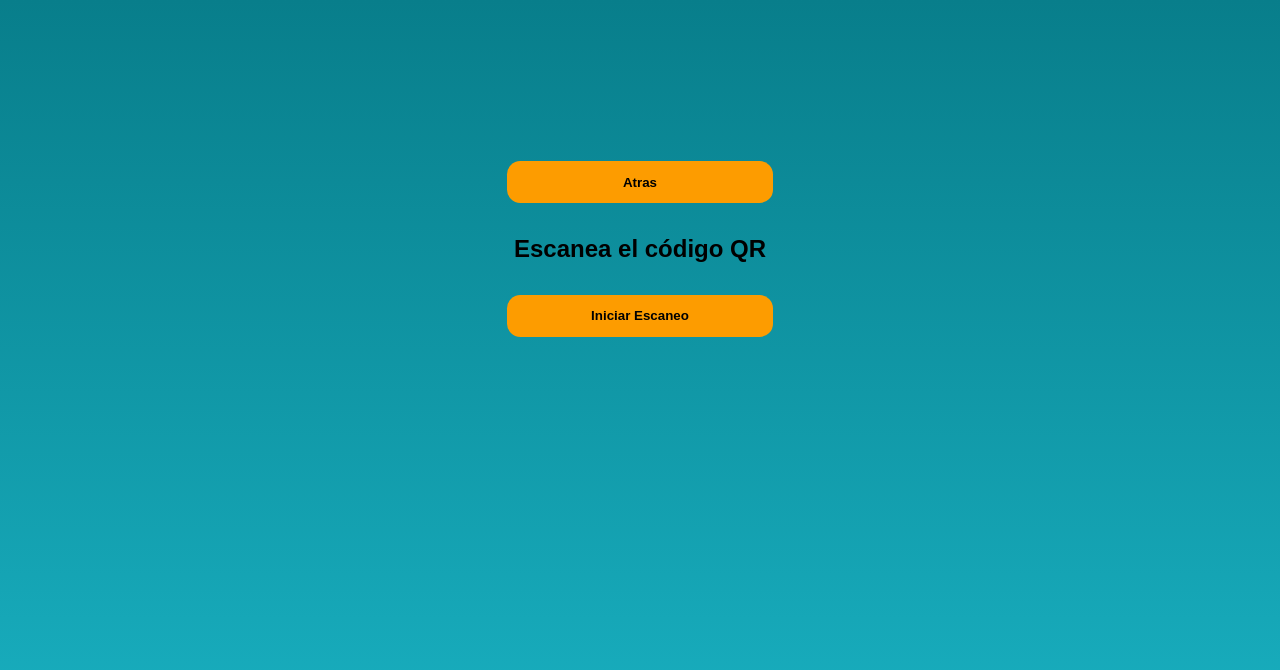
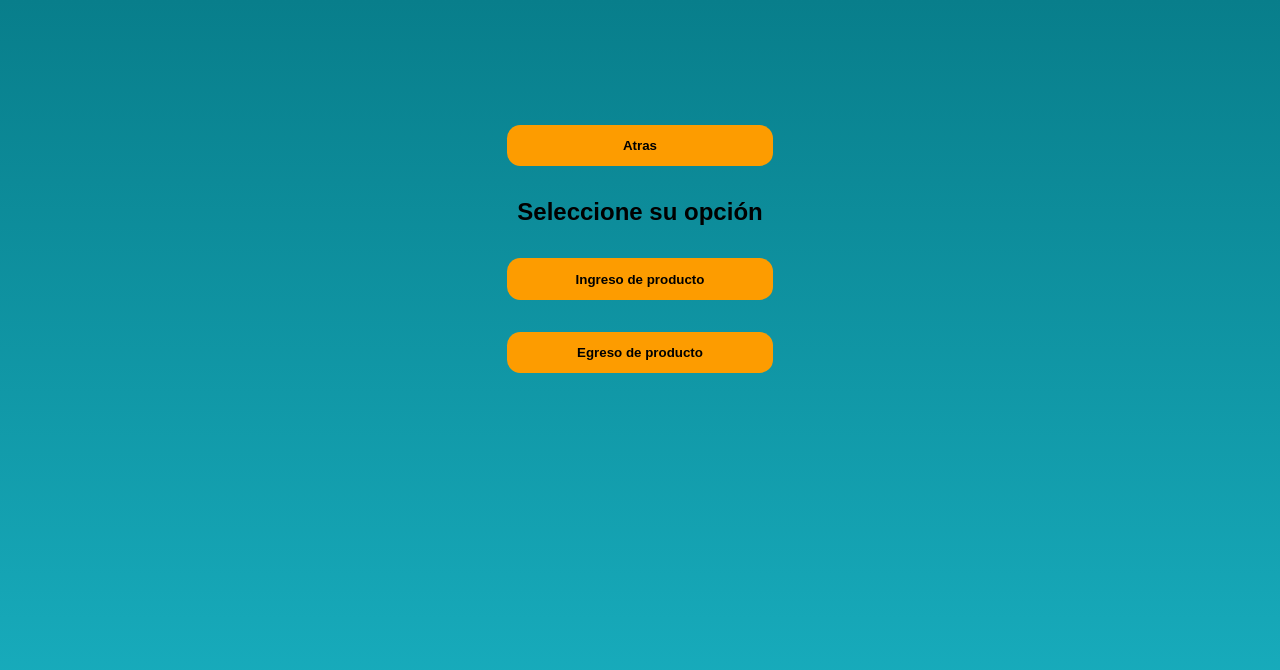
Before and after one commit to Gestion-De-Stock-QR/gestor-De-Stock-QR, a React (Vite) app in the folder front/: page /actualizar-stock in a window 1280 px wide. Shown: the top 670 px of the page. Built offline with nearby package versions, Linux system fonts and the light colour scheme.

Commit message:
añadi lo de ingreso y egreso del producto

```diff
--- a/front/src/Hooks/Scan.jsx
+++ b/front/src/Hooks/Scan.jsx
@@ -1,8 +1,11 @@
 import { Html5QrcodeScanner } from 'html5-qrcode';
 
-const handleStartScan = (setScanResult, setSaborSeleccionado, sabores, scannerRef) => {
+const handleStartScan = (setScanResult, setSaborSeleccionado, sabores, scannerRef, estado) => {
     setScanResult(null);
     setSaborSeleccionado(null);
+
+    if(estado)console.log('ingresa');
+    if(!estado)console.log('saca')
 
     if (!scannerRef.current) {
         const html5QrCodeScanner = new Html5QrcodeScanner('reader', {
--- a/front/src/components/pages/Producto/ActualizarStock.jsx
+++ b/front/src/components/pages/Producto/ActualizarStock.jsx
@@ -31,15 +31,27 @@ export const ActualizarStock = () => {
         };
     }, []);
 
-    const iniciarEscaneo = () => {
-        handleStartScan(setScanResult, setSaborSeleccionado, sabores, scannerRef);
+    const iniciarEscaneo = (estado) => {
+        handleStartScan(setScanResult, setSaborSeleccionado, sabores, scannerRef,estado);
     };
+
+    const handleIngresoProducto =()=>{
+        iniciarEscaneo(true);
+        console.log('ingresa producto')
+    }
+
+    const handleEgresoProducto=()=>{
+        iniciarEscaneo(false);
+        console.log('egresa producto')
+    }
+
 
     return (
         <div className='container-actualizarStock'>
             <button onClick={handleAtras}>Atras</button>
-            <h2>Escanea el código QR</h2>
-            <button onClick={iniciarEscaneo}>Iniciar Escaneo</button>
+            <h2>Seleccione su opción</h2>
+            <button onClick={handleIngresoProducto} >Ingreso de producto</button>
+            <button onClick={handleEgresoProducto} >Egreso de producto</button>
 
             {saborSeleccionado && (
                 <div>
```
